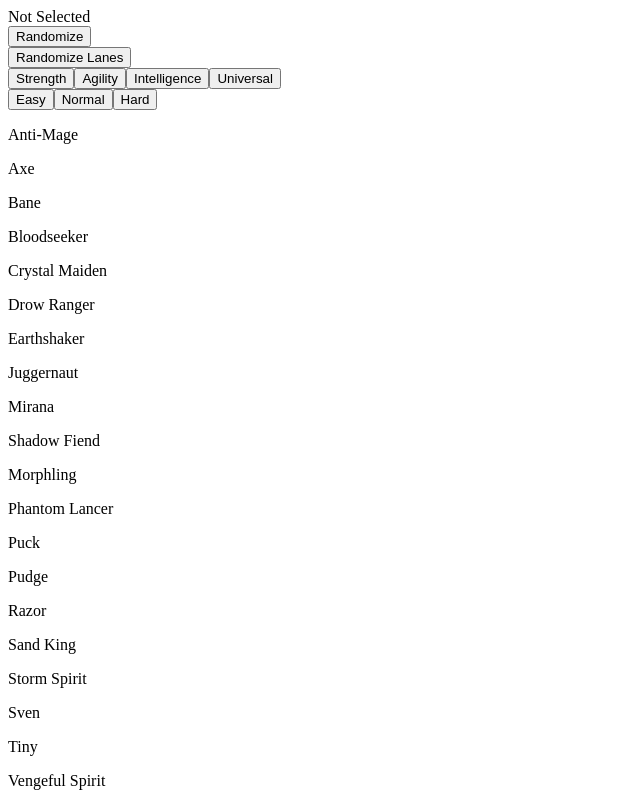
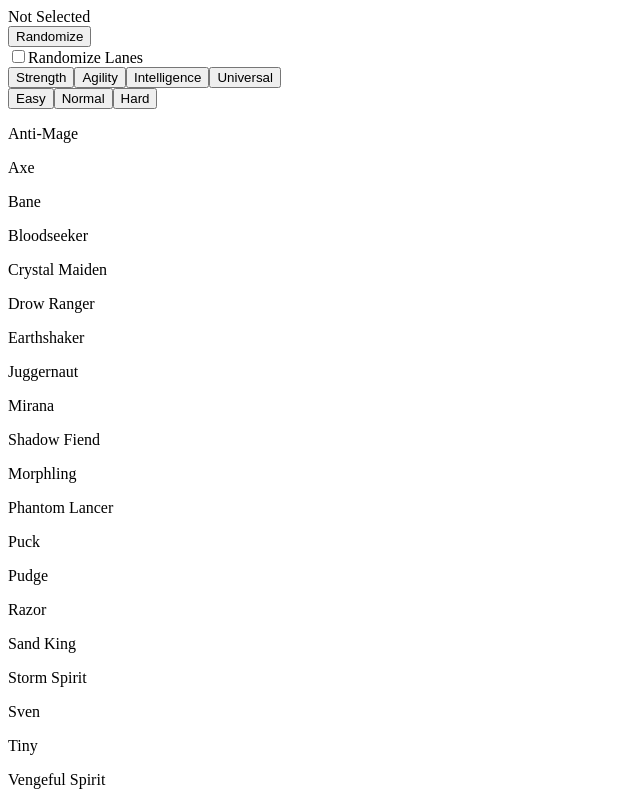
Before and after one commit to hayakawakaki/dota-randomizer, a React (Vite) app: page / in a window 1280 px wide. Shown: the top 800 px of the page, without its empty margins (0-640 px from the left). Built offline with nearby package versions, Linux system fonts and the light colour scheme.

Commit message:
Update random setting buttons to checkbox (#8)
* Cleanup some imports to use proper path aliases

```diff
--- a/src/App.tsx
+++ b/src/App.tsx
@@ -1,9 +1,9 @@
-import HeroesConfigPanel from "@/components/HeroesConfigPanel";
+import HeroesConfigPanel from "@components/HeroesConfigPanel";
 import HeroesGrid from "@components/HeroesGrid";
 import Layout from "@components/Layout";
-import { useHeroManager } from "@/hooks/useHeroManager";
-import { useHeroRandom } from "@/hooks/useHeroRandom";
-import HeroesResult from "@/components/HeroesResult";
+import { useHeroManager } from "@hooks/useHeroManager";
+import { useHeroRandom } from "@hooks/useHeroRandom";
+import HeroesResult from "@components/HeroesResult";
 
 function App() {
   const { filteredHeroes, loading, error, updateAttribute, updateComplexity } =
@@ -22,6 +22,7 @@
       <HeroesResult
         randomHero={randomHero}
         randomizeHero={randomizeHero}
+        randomizeSetting={randomizeSetting}
         randomizedLaneRef={randomizedLaneRef}
       />
       <HeroesConfigPanel
--- a/src/components/HeroesConfigPanel.tsx
+++ b/src/components/HeroesConfigPanel.tsx
@@ -1,4 +1,5 @@
 import Button from "@components/ui/Button";
+import SliderCheckBox from "@components/ui/SliderCheckBox";
 import {
   COMPLEXITY_BUTTONS,
   ATTRIBUTE_BUTTONS,
@@ -23,13 +24,13 @@
   return (
     <aside>
       <div>
-        {RANDOMIZE_SETTING_BUTTONS.map((item, index) => (
-          <Button
-            onClick={() => updateRandomizationSetting(item.key)}
-            key={`setting-button-${index}`}
-          >
-            {randomizeSetting[item.key] ? `Disable ${item.label}` : item.label}
-          </Button>
+        {RANDOMIZE_SETTING_BUTTONS.map((item) => (
+          <SliderCheckBox
+            key={`setting-button-${item.key}`}
+            label={item.label}
+            checked={randomizeSetting[item.key]}
+            onChange={() => updateRandomizationSetting(item.key)}
+          />
         ))}
       </div>
       <div>
--- a/src/components/HeroesResult.tsx
+++ b/src/components/HeroesResult.tsx
@@ -1,20 +1,25 @@
 import type { RefObject } from "react";
+import type { RandomSetting } from "@/types/randomize";
 
 type HeroesResultProps = {
   randomHero: string;
   randomizeHero: () => void;
   randomizedLaneRef: RefObject<string | null>;
+  randomizeSetting: RandomSetting;
 };
 
 export default function HeroesResult({
   randomHero,
   randomizeHero,
   randomizedLaneRef,
+  randomizeSetting,
 }: HeroesResultProps) {
   return (
     <div>
       {randomHero}
-      {randomizedLaneRef.current && <p>{randomizedLaneRef.current}</p>}
+      {randomizeSetting["LANES"] && randomizedLaneRef.current && (
+        <p>{randomizedLaneRef.current}</p>
+      )}
       <div>
         <button onClick={randomizeHero}>Randomize</button>
       </div>
--- /dev/null
+++ b/src/components/ui/SliderCheckBox.tsx
@@ -0,0 +1,16 @@
+type SliderCheckBoxProps = {
+  label: string;
+  checked: boolean;
+  onChange: () => void;
+};
+
+function SliderCheckBox({ label, checked, onChange }: SliderCheckBoxProps) {
+  return (
+    <label>
+      <input type="checkbox" checked={checked} onChange={onChange} />
+      <span>{label}</span>
+    </label>
+  );
+}
+
+export default SliderCheckBox;
```
